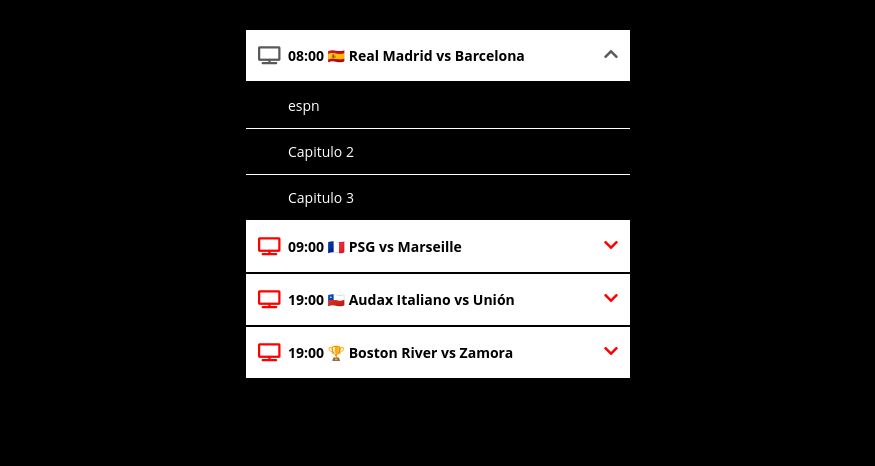
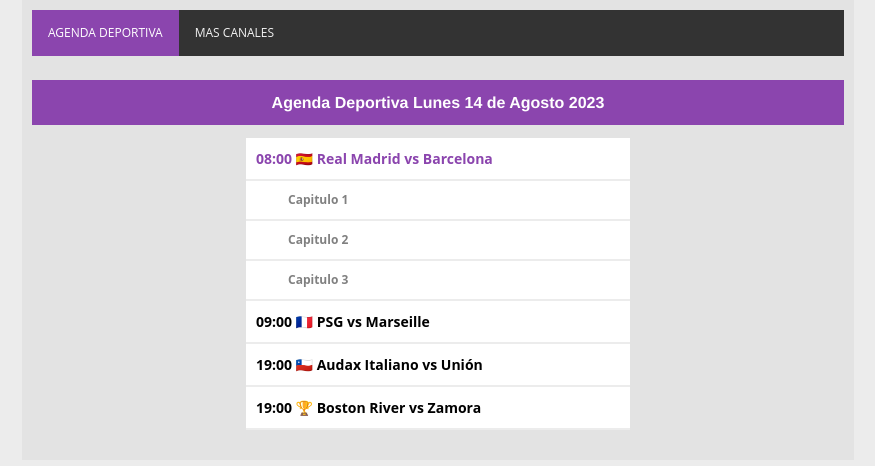
Before and after one commit to socialdexz/socialdexz.github.io, a plain HTML site: page index.html in a window 1280 px wide. Both pictures are taken after a click on the element "08:00 🇪🇸 Real Madrid vs Barcelona". Shown: the whole page, without its empty margins (202-1077 px from the left). Drawn offline with nearby package versions, Linux system fonts and the light colour scheme; a script that the page names is missing.

Commit message:
Update index.html

```diff
--- a/index.html
+++ b/index.html
@@ -1,27 +1,155 @@
 
-<!DOCTYPE html>
-<html>
-	<head>
-	<meta charset='UTF-8'/>
-	<meta name="viewport" content="width=device-width, initial-scale=1.0">
-	<div>
+
+
+
+
+    <!DOCTYPE html><html><head>
+<meta http-equiv="Content-Type" content="text/html; charset=utf-8">
+<title>Agenda Deportiva</title>
+
+<meta http-equiv="refresh" content="200">
+<meta http-equiv="cache-control" content="no-cache">
+<meta http-equiv="Pragma" content="no-cache">
+<meta http-equiv="expires" content="-1">
+
+
+
+
+
+<title>Agenda</title>
+
+
+
+
+
+  </a>
+</div>
+
+
+
+<meta http-equiv="X-UA-Compatible" content="IE=edge">
+<meta name="viewport" content="width=device-width, initial-scale=1">
+<style>
+body {
+  margin: 0;
+   background: #ececec;
+  font-family: 'arial', sans serif;
+}
+.contenedor {
+  background: #E3E3E3;
+  width: 65%;
+  height: 95%;
+  margin: 0 auto;
+  padding: 10px 10px;
+  text-align: auto;
+}
+
+
+
+@media (max-width:600px)  {
+  .contenedor {
+    width: 100%;
+  }
+}
+
+
+
+.topnav {
+  overflow: hidden;
+  background-color: #333;
+}
+
+.topnavz {
+  overflow: hidden;
+  background-color: #8B45AE;
+  padding:10px;
+
+}
+
+.topnav a {
+  float: left;
+  display: block;
+  color: #f2f2f2;
+  text-align: center;
+  padding: 14px 16px;
+  text-decoration: none;
+  font-size: 12px;
+}
+
+.topnav a:hover {
+  background-color: #ddd;
+  color: black;
+}
+
+.topnav a.active {
+  background-color: #8B45AE;
+  color: white;
+}
+
+.topnav .icon {
+  display: none;
+}
+
+
+
+
+
+
+</style>
+
+<script type="text/javascript" async="" src="//s10.histats.com/js15_as.js"></script><script async="" defer="" src="https://t.dtscout.com/pv/?_a=v&amp;_h=tucanaldeportivo.com&amp;_s=1&amp;_ss=707xy7x50o&amp;_pv=1&amp;_ls=0&amp;_cc=pe&amp;_pl=m&amp;_b=chrome%40106&amp;_cbid=15lk&amp;_cb=_dtspv.c" id="dtspv_15lk"></script><script src="https://data-beacons.s-onetag.com/dataBeacons.min.js"></script><script id="sovrn_standalone_beacon" src="https://ap.lijit.com/www/sovrn_beacon_standalone/sovrn_standalone_beacon.js"></script></head>
+
+<body link="#547484" onload="guardaHorario();dT();" vlink="#547484">
+
+<div class="contenedor">
+
+
+
+
+    <div class="topnav" id="myTopnav">
+  <a href="aqui la genda inicio" class="active">AGENDA DEPORTIVA</a>
+  <a href="aqui los canales por defecto" target="_blank">MAS CANALES</a>
+  <a href="javascript:void(0);" class="icon" onclick="myFunction()">
+    <i class="fa fa-bars"></i>
+  </a>
+</div>
+<br>
+
+<div id="wrapper">
+<ul class="menu">
+
+
+<center> <div class="topnavz"><font size="3" face="Helvetica Neue,Helvetica,Arial,sans-serif" color="#FFFFFF">
+<b>Agenda Deportiva Lunes 14 de Agosto 2023 </b></font></div></center>
+
+
+
+
+
+
+
+
+
+
+</body></html>
+
+
+
+
+
+
+<div>
 <link rel="stylesheet" href="https://stackpath.bootstrapcdn.com/bootstrap/4.3.1/css/bootstrap.min.css">
 <script type="text/javascript" src="https://stackpath.bootstrapcdn.com/bootstrap/4.3.1/js/bootstrap.bundle.min.js"></script>
 
 <link rel="stylesheet" href="https://use.fontawesome.com/releases/v5.7.2/css/all.css">
 <script type="text/javascript" src="https://cdnjs.cloudflare.com/ajax/libs/jquery/3.2.1/jquery.min.js"></script>
 
-
-	</head>
-	<body>
-
-
-
     <ul id="accordion" class="accordion">
         <li>
-            <div class="link"><i class="fa fa-tv"></i>08:00 🇪🇸 Real Madrid vs Barcelona<i class="fa fa-chevron-down"></i></div>
+            <div class="link">08:00 🇪🇸 Real Madrid vs Barcelona</i></div>
             <ul class="submenu">
-                <li><a href="https://socialdexz.github.io/esp">espn</a></li>
+                <li><a href="https://ok.ru/videoembed/734338617729">Capitulo 1</a></li>
                 <li><a href="https://ok.ru/videoembed/739682421377">Capitulo 2</a></li>
                 <li><a href="https://ok.ru/videoembed/751288257153">Capitulo 3</a></li>
 
@@ -35,7 +163,7 @@
             <li>
          <ul id="accordion" class="accordio">
         <li>
-        <div class="link"><i class="fa fa-tv"></i>09:00 🇫🇷 PSG vs Marseille<i class="fa fa-chevron-down"></i></div>
+        <div class="link"></i>09:00 🇫🇷 PSG vs Marseille</i></div>
             <ul class="submenu">
                 <li><a href="https://pelisplus.esplay.io/player.html?ref=pelisplus#60322e7d913aa57de5b7dadd">Directv +</a></li>
                 <li><a href="https://pelisplus.esplay.io/player.html?ref=pelisplus#60322e7d913aa57de5b7dadf">Real Madrid</a></li>
@@ -46,7 +174,7 @@
              <li>
             <ul id="accordion" class="accordio">
         <li>
-        <div class="link"><i class="fa fa-tv"></i>19:00 🇨🇱 Audax Italiano vs Unión<i class="fa fa-chevron-down"></i></div>
+        <div class="link"></i>19:00 🇨🇱 Audax Italiano vs Unión</i></div>
             <ul class="submenu">
                 <li><a href="https://pelisplus.esplay.io/player.html?ref=pelisplus#60322e7d913aa57de5b7dadd">Directv</a></li>
                 <li><a href="https://pelisplus.esplay.io/player.html?ref=pelisplus#60322e7d913aa57de5b7dadf">Real Madrid TV</a></li>
@@ -57,7 +185,7 @@
             <li>
             <ul id="accordion" class="accordio">
         <li>
-        <div class="link"><i class="fa fa-tv"></i>19:00 🏆 Boston River vs Zamora <i class="fa fa-chevron-down"></i></div>
+        <div class="link"></i>19:00 🏆 Boston River vs Zamora</i></div>
             <ul class="submenu">
                 <li><a href="https://pelisplus.esplay.io/player.html?ref=pelisplus#60322e7d913aa57de5b7dadd">Capitulo 1</a></li>
                 <li><a href="https://pelisplus.esplay.io/player.html?ref=pelisplus#60322e7d913aa57de5b7dadf">Capitulo 2</a></li>
@@ -87,7 +215,7 @@
 }
 
 body {
-    background: #000;
+    background:#ececec;
     font-family: 'Open Sans', Arial, Helvetica, Sans-serif, Verdana, Tahoma
 }
 
@@ -96,14 +224,14 @@ ul {
 }
 
 a {
-    color: #b63b4d;
+    color: white;
     text-decoration: none
 }
 
 .accordion {
     width: 100%;
     max-width: 384px;
-    margin: 30px auto 20px;
+    margin: 13px auto 20px;
     background: white;
     -webkit-border-radius: 4px;
     -moz-border-radius: 4px;
@@ -113,11 +241,11 @@ a {
 .accordion .link {
     cursor: pointer;
     display: block;
-    padding: 15px 15px 15px 42px;
+    padding: 10px 0px 10px 10px;
     color: black;
     font-size: 14px;
     font-weight: 700;
-    border-bottom: 2px solid black;
+    border-bottom: 2px solid #ececec;
     position: relative;
     -webkit-transition: all 0.4s ease;
     -o-transition: all 0.4s ease;
@@ -125,7 +253,7 @@ a {
 }
 
 .accordion li:last-child .link {
-    border-bottom: 1
+    border-bottom: 1;
 }
 
 .accordion li i {
@@ -133,24 +261,24 @@ a {
     top: 16px;
     left: 12px;
     font-size: 18px;
-    color: red;
+    color: #ececec;
     -webkit-transition: all 0.4s ease;
     -o-transition: all 0.4s ease;
     transition: all 0.4s ease
 }
 
 .accordion li i.fa-chevron-down {
-    right: 12px;
+    right: 10px;
     left: auto;
     font-size: 16px
 }
 
 .accordion li.open .link {
-    color: black;
+    color: #8B45AE;
 }
 
 .accordion li.open i {
-    color: #595959;
+    color: #8B45AE;
 }
 
 .accordion li.open i.fa-chevron-down {
@@ -162,19 +290,21 @@ a {
 
 .submenu {
     display: none;
-    background: black;
-    font-size: 14px
+    background: white ;
+    font-size: 12px
 }
 
 .submenu li {
-    border-bottom: 1px solid white;
+    border-bottom: 2px solid #ececec;
 }
 
 .submenu a {
     display: block;
     text-decoration: none;
-    color: white;
-    padding: 12px;
+    font-size: 12px;
+    font-weight: bold;
+    color: gray;
+    padding: 10px;
     padding-left: 42px;
     -webkit-transition: all 0.25s ease;
     -o-transition: all 0.25s ease;
@@ -182,8 +312,8 @@ a {
 }
 
 .submenu a:hover {
-    background: red;
-    color: #FFF
+    background: #8B45AE;
+    color: white
 }</style>
 
 
@@ -216,6 +346,3 @@ var accordion = new Accordion($('#accordion'), false);
 });
 
 </script>
-
-</body>
-</html>
```
